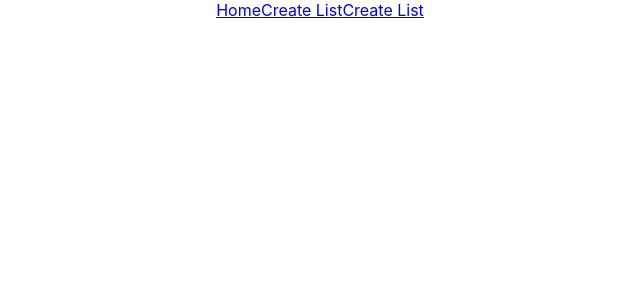
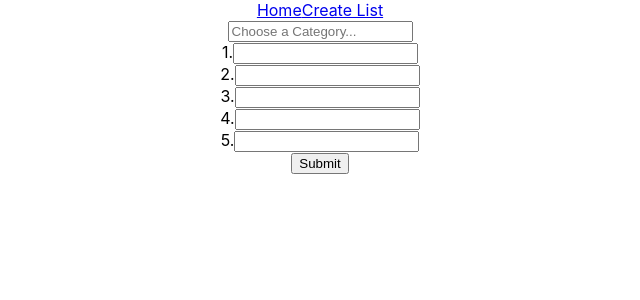
Before and after one commit to ajkelso/Top-Five, a React (Create React App) app in the folder frontend/: page /lists/new in a window 1280 px wide. Shown: the top 300 px of the page, without its empty margins (320-960 px from the left). Built offline with nearby package versions, Linux system fonts and the light colour scheme.

Commit message:
build ListForm

```diff
--- a/frontend/src/App.js
+++ b/frontend/src/App.js
@@ -3,6 +3,7 @@ import Home from './components/Home'
 import Login from './components/Login'
 import Profile from './components/Profile'
 import Navbar from './components/Navbar'
+import ListForm from './components/ListForm'
 
 import './App.css';
 
@@ -15,6 +16,7 @@ function App() {
           <Route exact path="/" component={Home} />
           <Route path="/login" component={Login} />
           <Route path="/profile" component={Profile} />
+          <Route path="/lists/new" component={ListForm} />
         </Switch>
       </Router>
     </div>
--- /dev/null
+++ b/frontend/src/components/ListForm.jsx
@@ -0,0 +1,59 @@
+import React, { useState } from 'react'
+
+function ListForm() {
+
+    const [formData, setFormData] = useState({
+        category: "",
+        first: "",
+        second: "",
+        third: "",
+        fourth: "",
+        fifth: ""
+    })
+
+    // const [category, setCategory] = useState("")
+    // const [first, setFirst] = useState("")
+    // const [second, setSecond] = useState("")
+    // const [third, setThird] = useState("")
+    // const [fourth, setFourth] = useState("")
+    // const [fifth, setFifth] = useState("")
+
+    const handleChange = (e) => {
+
+
+        setFormData((prevalue) => {
+            return {
+                ...prevalue,
+                [e.target.name]: e.target.value
+            }
+
+        })
+
+    }
+
+    const handleSubmit = (e) => {
+        e.preventDefault()
+
+    }
+
+    return(
+        <div>
+            <form onSubmit={handleSubmit}>
+                <input type="text" name="category" placeholder="Choose a Category..." onChange={handleChange} value={formData.category}/><br/>
+                <label htmlFor="First">1.</label>
+                <input type="text" name="first" onChange={handleChange} value={formData.first}/><br/>
+                <label htmlFor="Second">2.</label>
+                <input type="text" name="second" onChange={handleChange} value={formData.second}/><br/>
+                <label htmlFor="Third">3.</label>
+                <input type="text" name="third" onChange={handleChange} value={formData.third}/><br/>
+                <label htmlFor="Fourth">4.</label>
+                <input type="text" name="fourth" onChange={handleChange} value={formData.fourth}/><br/>
+                <label htmlFor="Fifth">5.</label>
+                <input type="text" name="fifth" onChange={handleChange} value={formData.fifth}/><br/>
+                <input type="submit"/>
+            </form>
+        </div>
+    )
+}
+
+export default ListForm
--- a/frontend/src/components/Navbar.jsx
+++ b/frontend/src/components/Navbar.jsx
@@ -5,7 +5,6 @@ export default function Navbar() {
     return(
         <div>
             <NavLink to="/" exact>Home</NavLink>
-            <NavLink to="/lists/">Create List</NavLink>
             <NavLink to="/lists/new">Create List</NavLink>
         </div>
     )
```
Also changed, not shown: 1 other file (tests, documents, lock files or other folders).
